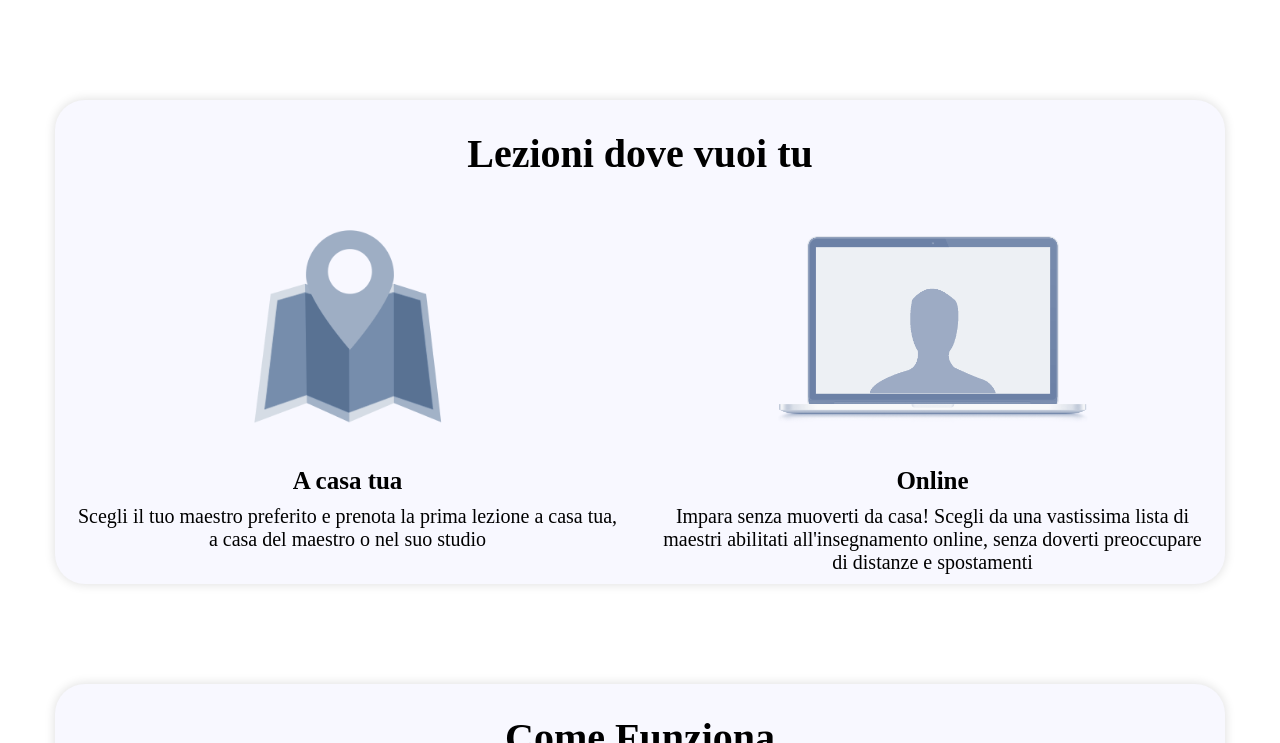
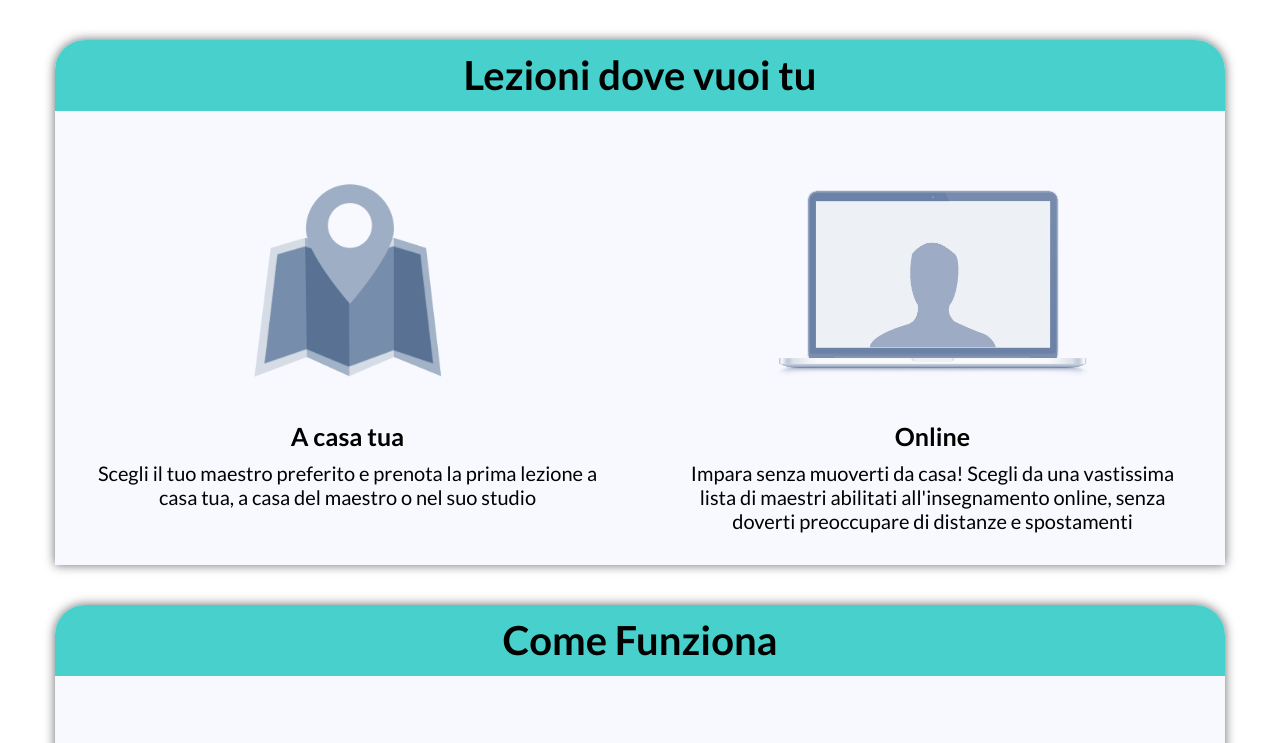
Before and after one commit to plinio-dev/html-css-resp-wannabe-12bool, a plain HTML site: page index.html in a window 1280 px wide. Shown: the top 743 px of the page. Drawn offline with Linux system fonts and the light colour scheme.

Commit message:
Completo

```diff
--- a/css/style.css
+++ b/css/style.css
@@ -1,14 +1,22 @@
+body {
+  font-family: 'Lato', sans-serif;
+}
+
 .row {
   width: 1170px;
   margin-left: auto;
   margin-right: auto;
-  margin-top: 100px;
-  background-color: #F8F8FF;
-  border-radius: 30px;
-  box-shadow: 0 0 11px #DCDCDC;
+  margin-top: 40px;
+  border-radius: 30px 30px 0 0 ;
+  box-shadow: 0 0 11px #696969;
 }
 
 /* BLOCCO LEZIONI */
+.card {
+  background-color: #48D1CC;
+  border-radius: 30px 30px 0 0;
+}
+
 #lezioni .row>.left,
 #lezioni .row>.right {
   float: left;
@@ -78,6 +86,11 @@ img {
 
 /* < 767 mobile */
 @media screen and (max-width: 768px) {
+  .row {
+    padding-top: 20px;
+    border-radius: 0;
+    box-shadow: none;
+  }
   .col-xs-12 {
     font-size: 35px;
     margin-bottom: 50px;
@@ -105,12 +118,18 @@ img {
 
 /* 768px a 991px tablet */
 @media screen and (min-width: 768px) and (max-width: 991px) {
+  .row {
+    background-color: none;
+    padding-top: 20px;
+    border-radius: 0;
+    box-shadow: none;
+  }
   .left, .central, .right, .second, .first, .third {
     padding: 20px;
   }
 
   h1 {
-    font-size: 40px;
+    font-size: 35px;
   }
   h3 {
     padding-bottom: 10px;
@@ -127,16 +146,19 @@ img {
 
 /* > 992px Desktop*/
 @media screen and (min-width: 991px) {
+  .row {
+    background-color: #F8F8FF;
+  }
+
   hr {
    display: none;
   }
   .left, .central, .right, .second, .first, .third {
-    padding: 10px 20px;
-    /* min-height: 350px; */
+  padding: 30px 35px 32px;
   }
 
   h1 {
-    padding-top: 30px;
+    line-height: 71px;
     font-size: 40px;
   }
   h3 {
--- a/index.html
+++ b/index.html
@@ -4,30 +4,31 @@
     <meta charset="utf-8">
     <meta name="viewport" content="width=device-width, initial-scale=1.0">
     <meta http-equiv="X-UA-Compatible" content="ie=edge">
+    <link rel="preconnect" href="https://fonts.gstatic.com">
+    <link href="https://fonts.googleapis.com/css2?family=Lato:wght@300;400;700&display=swap" rel="stylesheet">
     <link rel="stylesheet" href="css/12-bool.css">
     <link rel="stylesheet" href="css/style.css">
     <title>Boolean aCademy responsive</title>
   </head>
   <body>
-    <div id="lezioni" class="container">
+    <div id="lezioni" class="color">
       <div class="row container ">
-        <h1>Lezioni dove vuoi tu</h1>
+        <h1 class="card">Lezioni dove vuoi tu</h1>
         <div class="left col-lg-6 col-md-6 col-xs-12 ">
           <img src="img/icon/maps.png" alt="">
           <h3>A casa tua</h3>
           <p>Scegli il tuo maestro preferito e prenota la prima lezione a casa tua, a casa del maestro o nel suo studio</p>
-          </div>
+        </div>
         <div class="right col-lg-6 col-md-6 col-xs-12">
           <img src="img/icon/screen.png" alt="">
           <h3>Online</h3>
           <p>Impara senza muoverti da casa! Scegli da una vastissima lista di maestri abilitati all'insegnamento online, senza doverti preoccupare di distanze e spostamenti</p>
-          </div>
+        </div>
       </div>
     </div>
-
     <div id="steps" class="container" >
       <div class="row container">
-        <h1>Come Funziona</h1>
+        <h1 class="card">Come Funziona</h1>
         <div class="col-lg-4 col-md-4 col-xs-12">
           <div class="left">
             <img src="img/search.svg" alt="">
@@ -36,11 +37,10 @@
           </div>
         </div>
         <div class="col-lg-4 col-md-4 col-xs-12">
-          <div class="central  ">
+          <div class="central">
             <img src="img/letter.svg" alt="">
             <h3>Contatta</h3>
             <p>Scrivi gratuitamente e senza impegno ai maestri che ti interessano e fai tutte le domande che vuoi!</p>
-
           </div>
         </div>
         <div class="col-lg-4 col-md-4 col-xs-12">
@@ -54,7 +54,7 @@
     </div>
     <div id="why" class="container">
       <div class="row container">
-        <h1>Perchè Cademi</h1>
+        <h1 class="card">Perchè Cademi</h1>
         <div class="col-lg-4">
           <div class="first">
             <img src="img/icon/profile.png" alt="">
```
